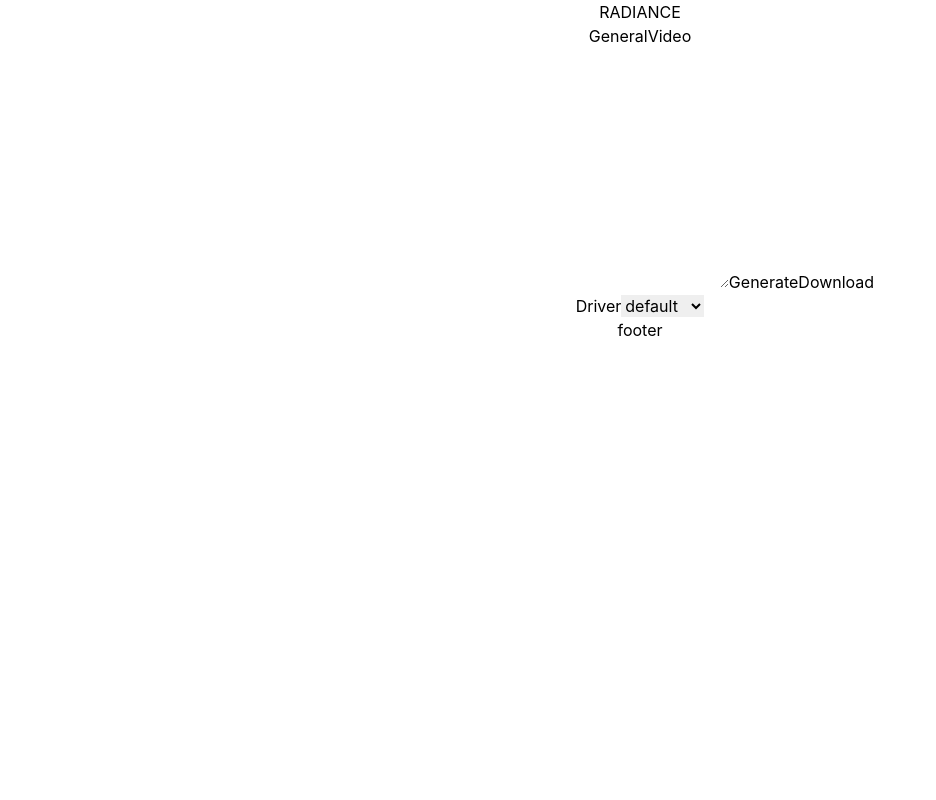
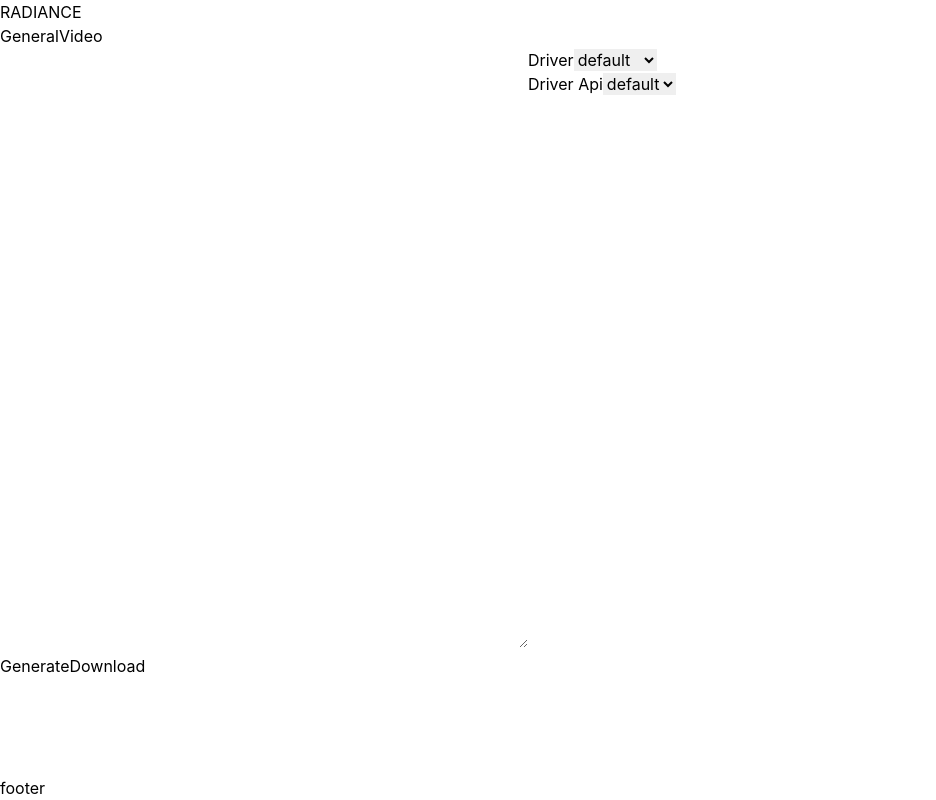
Before and after one commit to vishal-joshy/radiance, a React (Create React App) app: page /video in a window 1280 px wide. Both pictures are taken after a click on the button "Generate". Shown: the whole page, without its empty margins (0-936 px from the left). Built offline with nearby package versions, Linux system fonts and the light colour scheme.

Commit message:
Refactor and remove unused div

```diff
--- a/src/App.css
+++ b/src/App.css
@@ -1,38 +1,10 @@
 .App {
-  text-align: center;
+  display: flex;
+  flex-direction: column;
+  height: 100vh;
 }
 
-.App-logo {
-  height: 40vmin;
-  pointer-events: none;
+main {
+  flex: 1;
+  display: flex;
 }
-
-@media (prefers-reduced-motion: no-preference) {
-  .App-logo {
-    animation: App-logo-spin infinite 20s linear;
-  }
-}
-
-.App-header {
-  background-color: #282c34;
-  min-height: 100vh;
-  display: flex;
-  flex-direction: column;
-  align-items: center;
-  justify-content: center;
-  font-size: calc(10px + 2vmin);
-  color: white;
-}
-
-.App-link {
-  color: #61dafb;
-}
-
-@keyframes App-logo-spin {
-  from {
-    transform: rotate(0deg);
-  }
-  to {
-    transform: rotate(360deg);
-  }
-}
--- a/src/components/DropDown/DropDown.tsx
+++ b/src/components/DropDown/DropDown.tsx
@@ -9,14 +9,14 @@ interface Props {
 
 function DropDown({ id, values, label, handleChange }: Props): ReactElement {
   return (
-    <>
+    <div>
       <label htmlFor={id}>{label}</label>
       <select name={id} id={id} onChange={(e) => handleChange(e)}>
         {values.map((value) => (
           <option value={value}>{value}</option>
         ))}
       </select>
-    </>
+    </div>
   );
 }
 
--- a/src/components/Layout/index.tsx
+++ b/src/components/Layout/index.tsx
@@ -9,15 +9,14 @@ interface Props {
 
 function Layout({ children }: Props): ReactElement {
   return (
-    <div>
+    <>
       <Header />
       <main>
         <TextBox />
-        {children}
+        <div>{children}</div>
       </main>
       <Footer />
-
-    </div>
+    </>
   );
 }
 
--- a/src/components/TextBox/TextBox.tsx
+++ b/src/components/TextBox/TextBox.tsx
@@ -13,6 +13,11 @@ function TextBox({}: Props): ReactElement {
   const videoKeys = Object.keys(videoData.data);
   const videoStaticData = videoKeys.map((key) => `${key}=${videoData.data[key]}`);
 
+  const staticText = {
+    downloadLink: "Download",
+    generate: "Generate",
+  };
+
   const generateFile = () => {
     const textField: any = document.querySelector("#text-field");
     const file = fileGen(textField.value, "text/plain");
@@ -27,20 +32,25 @@ function TextBox({}: Props): ReactElement {
         name="raw-data"
         id="text-field"
         readOnly
-        cols={30}
-        rows={10}
-        value={generalStaticData.join("\n") + videoStaticData.join("\n")}
+        cols={50}
+        rows={25}
+        value={generalStaticData.join("\n") + "\n" + videoStaticData.join("\n")}
       ></textarea>
-      <button onClick={generateFile}>Generate</button>
+      <div className="textButton">
+        <button className="textButton__generate" onClick={generateFile}>
+          {staticText.generate}
+        </button>
         {/* eslint-disable jsx-a11y/anchor-is-valid */}
         <a
+          className="textBUtton__download"
           href="#"
           download={"mpv.conf"}
           id="download-link"
           style={downloadLinkVisibility ? { visibility: "visible" } : { visibility: "hidden" }}
         >
-        Download
+          {staticText.downloadLink}
         </a>
+      </div>
     </div>
   );
 }
--- a/src/pages/Video/Video.tsx
+++ b/src/pages/Video/Video.tsx
@@ -5,10 +5,15 @@ import { useAppDispatch, useAppSelector } from "../../store/hooks";
 import { removeFromVideo, setVideo } from "../../store/video/videoSlice";
 
 const videoTemplate = {
-  video: {
+  driver: {
     id: "vo",
     label: "Driver",
     options: ["default", "gpu", "gpu-hq", "direct3d", "vaapi", "caca"],
+  },
+  driverApi: {
+    id: "gui-api",
+    label: "Driver Api",
+    options: ["default", "opengl", "vulkan", "d3d11"],
   },
 };
 
@@ -28,9 +33,15 @@ function Video(): ReactElement {
   return (
     <Layout>
       <DropDown
-        id={videoTemplate.video.id}
-        label={videoTemplate.video.label}
-        values={videoTemplate.video.options}
+        id={videoTemplate.driver.id}
+        label={videoTemplate.driver.label}
+        values={videoTemplate.driver.options}
+        handleChange={handleChange}
+      />
+      <DropDown
+        id={videoTemplate.driverApi.id}
+        label={videoTemplate.driverApi.label}
+        values={videoTemplate.driverApi.options}
         handleChange={handleChange}
       />
     </Layout>
```
Lines whose indentation alone changed are shown as unchanged.
